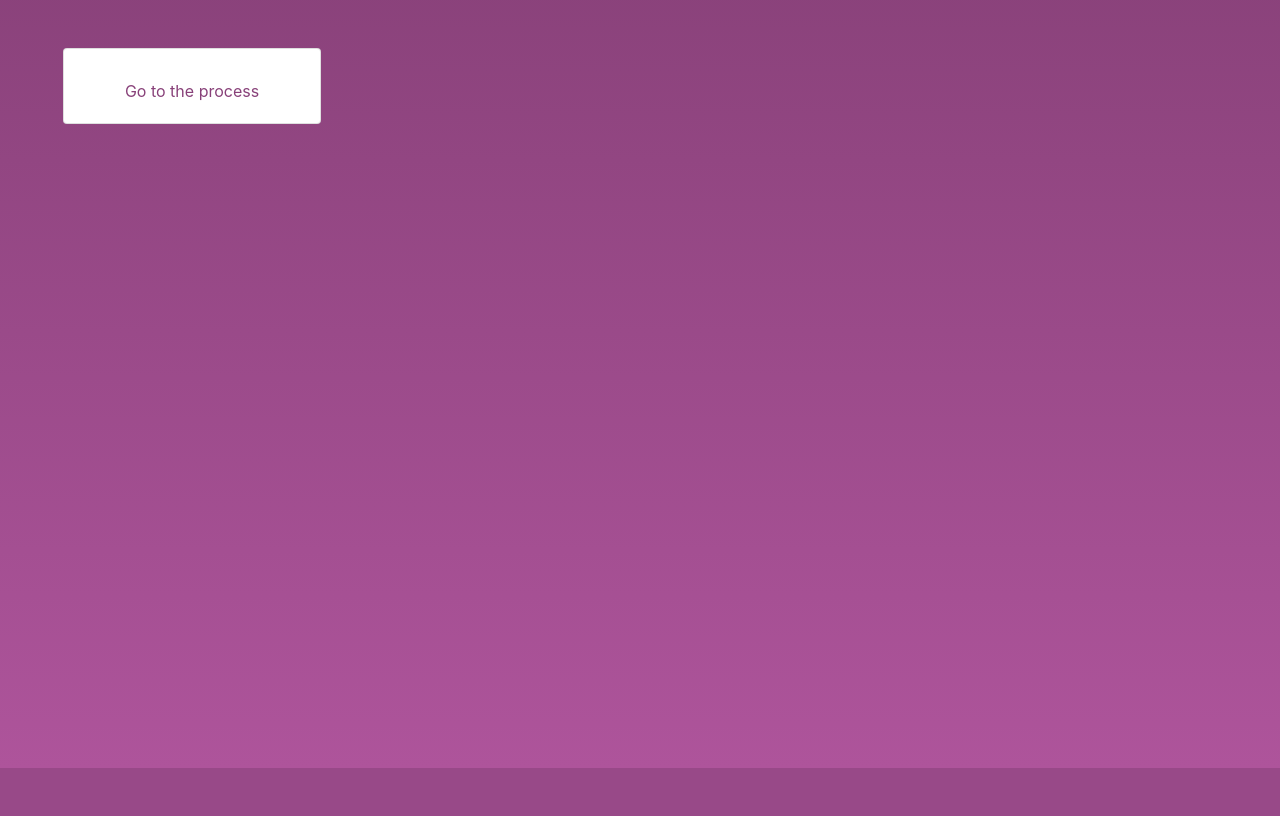
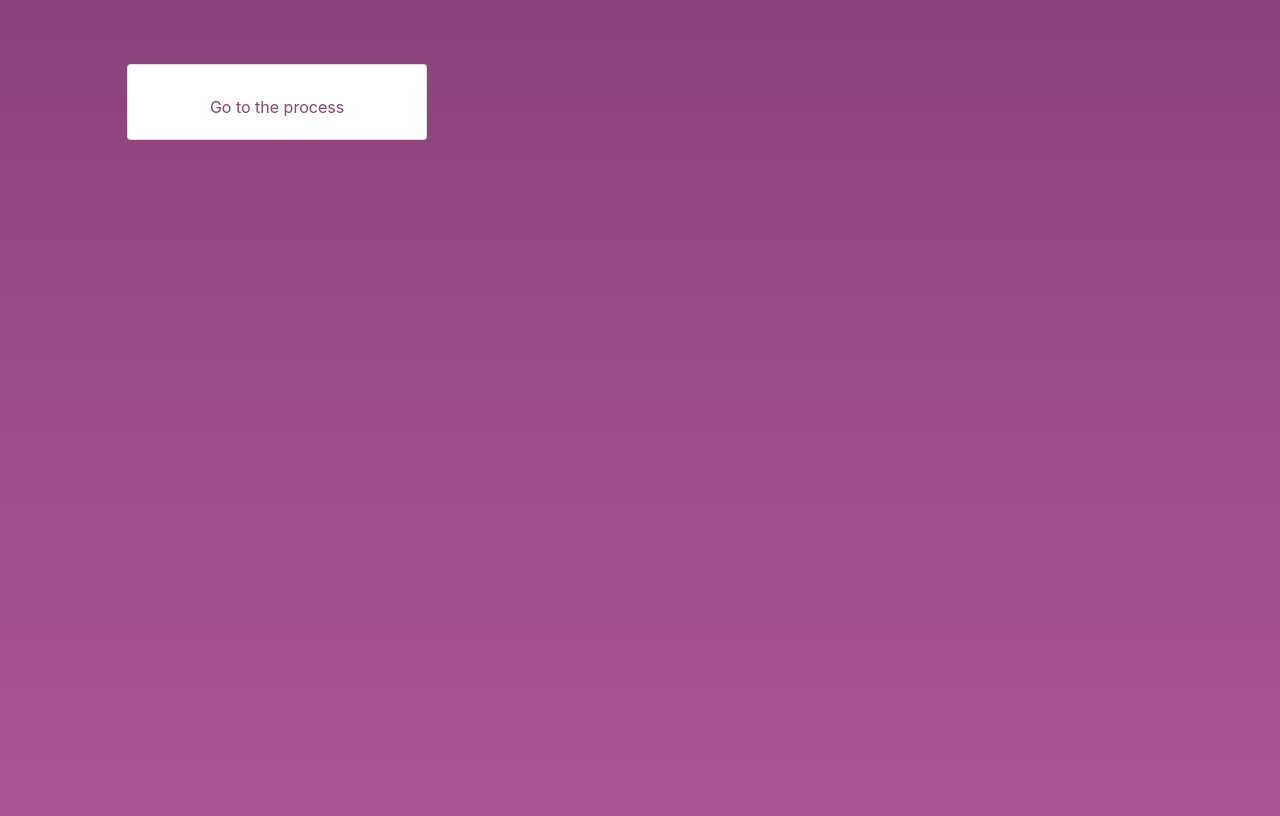
Before and after one commit to MBAlexandreMB/Ironhack-Project2, a Node server app: template views/user/processes.hbs in a window 1280 px wide. Shown: the part 58-874 px from the top of the page. Before the commit the page ends 826 px from the top, so only its background shows below. Run offline with Node 20, Linux system fonts and the light colour scheme; tables that the repository leaves empty hold one stand-in row (values such as "Sample post"); the template is opened without the code that fills it: values that come from a table or form of the project are taken from there, most other values are stand-ins (such as "Sample title", 1, 10 or a date in 2020); some libraries are stand-ins or nearby versions.

Commit message:
page styles

```diff
--- a/views/user/confirmationCode.hbs
+++ b/views/user/confirmationCode.hbs
@@ -4,8 +4,8 @@
 <div class="jumbotron text-xs-center text-center margin">
   <h1 class="display-3">Thank You!</h1>
   <p class="lead">{{message}}</p>
-  <p class="lead">
-    <a id="button" class="btn btn-primary btn-sm" href="/user/login" role="button">Continue to login</a>
+  <p class="lead d-flex justify-content-center">
+    <a id="button" class="link-btn pb" href="/user/login" style="width: 200px" role="button">Continue to login</a>
   </p>
   <hr>
   <p>
--- a/views/user/confirmationProcess.hbs
+++ b/views/user/confirmationProcess.hbs
@@ -7,7 +7,7 @@
   <h1 class="display-3">Hey!</h1>
   <p class="lead">{{message}}</p>
   <p class="lead">
-    <a id="button" class="btn btn-primary btn-sm" href="/user/processes" role="button">Go to processes</a>
+    <a id="button" class="btn btn-primary btn-sm" href="/user/profile/{{_id}}/processes" role="button">Go to processes</a>
   </p>
   <hr>
   <p>
--- a/views/user/processes.hbs
+++ b/views/user/processes.hbs
@@ -1,15 +1,13 @@
 <link rel="stylesheet" href="/stylesheets/confirmationCode.css">
-<div class="mt-5"  style="min-height: 90vh">
-<div class="container-fluid mx-5" style="max-width: 90vw">
+<div class="m-5"  style="min-height: 90vh">
+<div class="container-fluid mx-5 d-flex justify-content-start flex-wrap" style="max-width: 90vw">
 {{#each user.processes}}
-<div class="card" style="width: 23%;">
+<div class="card m-3" style="width: 300px;">
     <div class="card-body text-center">
         <h5 class="card-title">{{title}}</h5>
         <h6 class="card-subtitle mb-2 text-muted">{{jobRole}}</h6>
         <p class="card-text">
             <p>{{hierarchyOfRole}}</p>
-            <p>{{categories}}</p>
-            <p>{{difficulties}}</p>
         </p>
         <a href="/user/processes/show/{{_id}}" class="card-link">Go to the process</a>
     </div>
```
Also changed, not shown: views/company/showProcess.hbs (+9 -1 lines), views/user/performance.hbs (+8 -1 lines).
